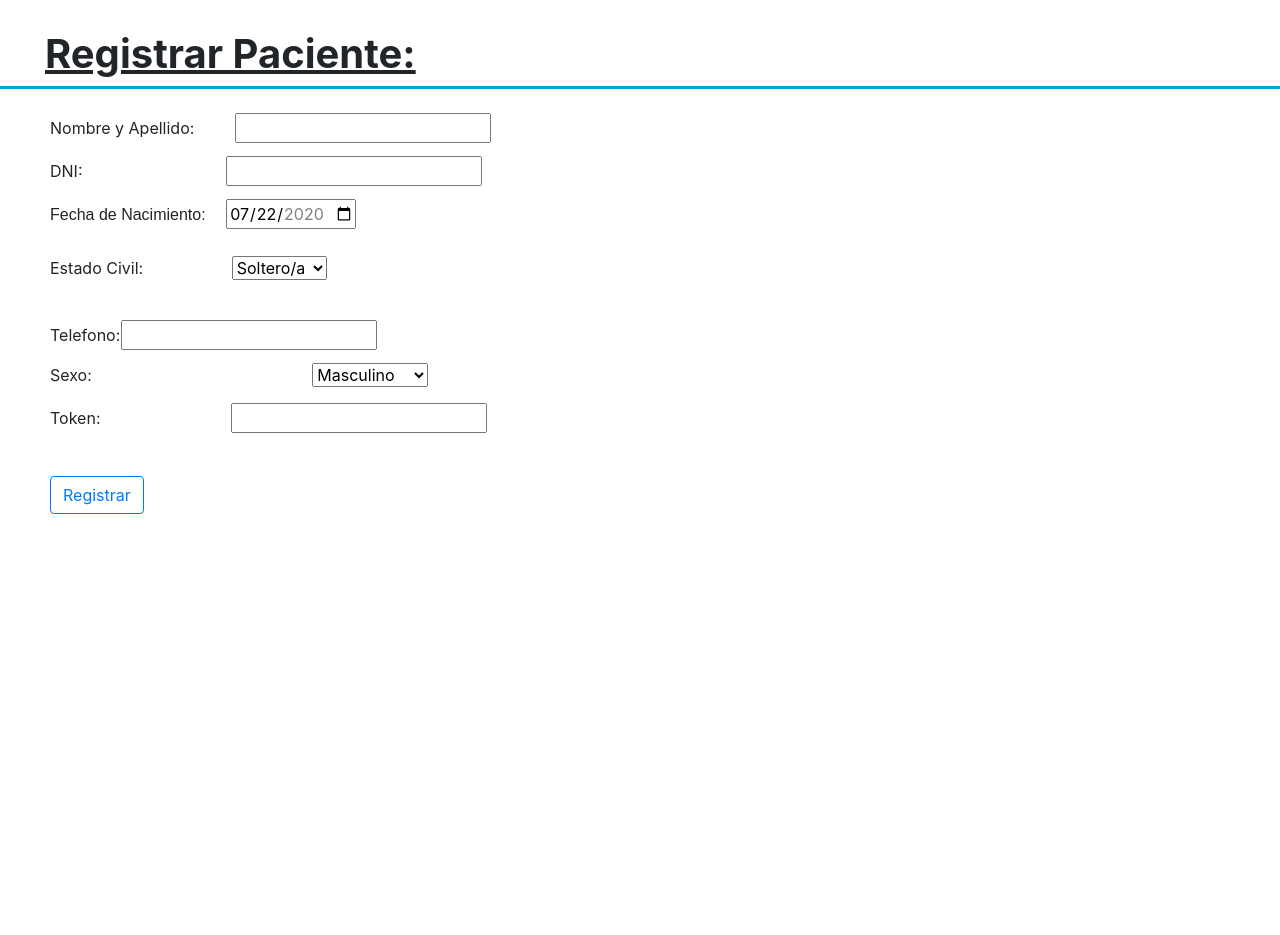
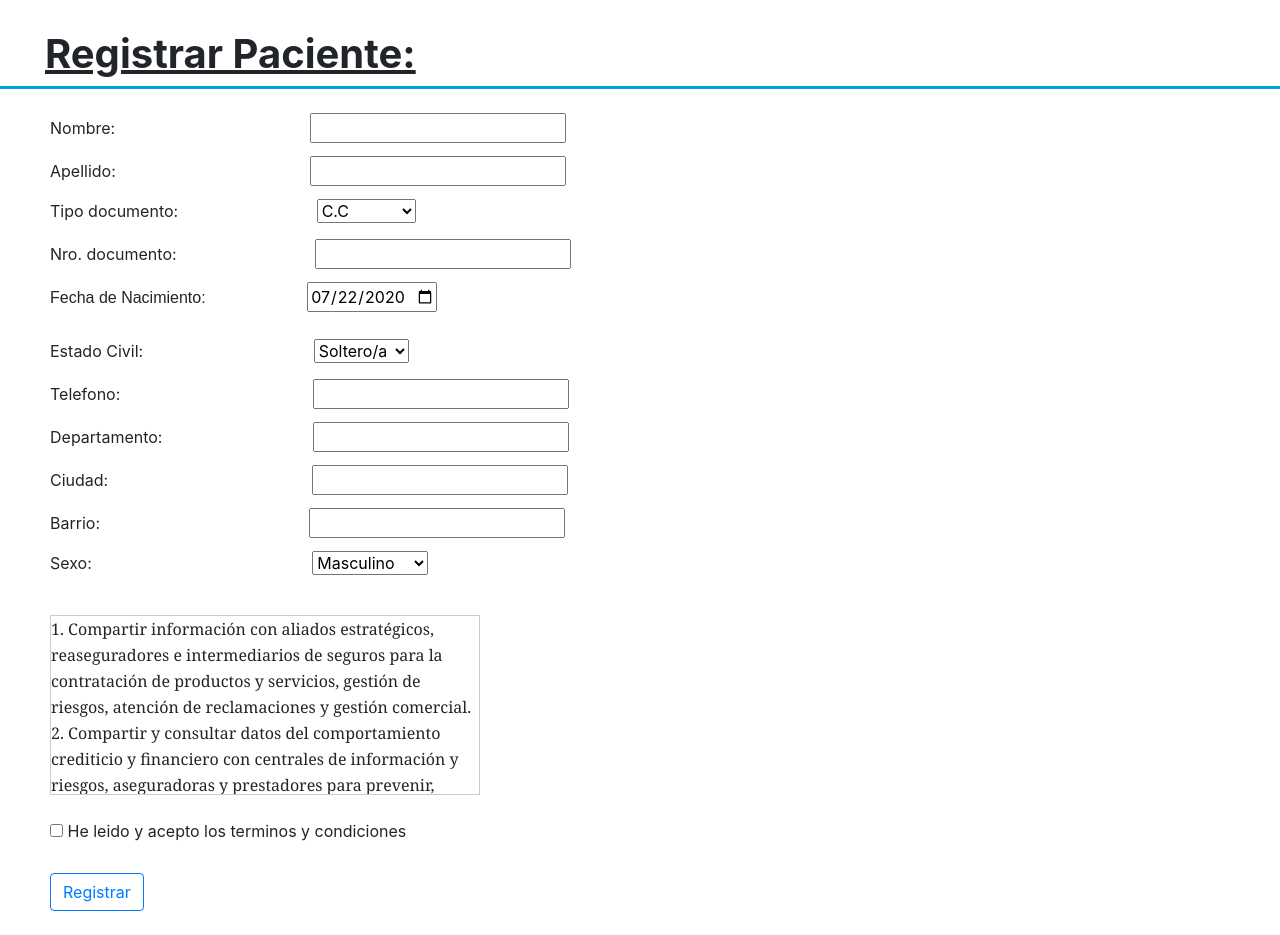
Before and after one commit to icaldasr/GranEscala_grupoA, a Flask app: template templates/registrarpaciente.html in a window 1280 px wide. Before the commit the page ends 514 px from the top, so only its background shows below. Run offline with Flask 2, Linux system fonts and the light colour scheme; the template is opened without the code that fills it, so the values that code supplies are empty; some libraries are stand-ins or nearby versions.

Commit message:
cambio css y registrar paciente
cambio registrar.css y registrarpaciente.html

```diff
--- a/static/styles/registrar.css
+++ b/static/styles/registrar.css
@@ -99,7 +99,7 @@
 	left:192px;
 }
 .espacio-estadocivil{
-  margin-left: 88px;
+  margin-left: 170px;
 }
 
 .espaciodpto{
--- a/templates/registrarpaciente.html
+++ b/templates/registrarpaciente.html
@@ -42,16 +42,37 @@
 
     <div class="agregarEspacioizq " >
 
-      <p class="inline-block">Nombre y Apellido:</p>
-      <input type="text" name="nombreyapellido" class=" espacioi2 inline-block ">
+      <p class="inline-block">Nombre:</p>
+      <input type="text" name="nombreyapellido" class=" center6 inline-block ">
+
+    </div>
+
+    <div class="agregarEspacioizq " >
+
+      <p class="inline-block">Apellido:</p>
+      <input type="text" name="nombreyapellido" class=" center6 inline-block ">
 
     </div>
 
 
-    <div class="agregarEspacioizq " >
+    <div class="agregarEspacioizq ">
 
-      <p class="inline-block">DNI:</p>
-      <input type="text" name="dni" class=" center2 inline-block ">
+
+        <p class="inline-block">Tipo documento:</p>
+
+        <select name="OS" class=" centertipo ">
+            <option value="1">C.C</option>
+            <option value="2">T.I</option>
+            <option value="3">Pasaporte</option>
+        </select>
+
+    </div>
+
+
+    <div class="agregarEspacioizq ">
+
+        <p class="inline-block">Nro. documento:</p>
+        <input type="text" name="numeroDocumento" class=" centertipo">
 
     </div>
 
@@ -59,7 +80,7 @@
 
       <label class="inline-block" for="start">Fecha de Nacimiento:</label>
 
-      <input class="inline-block espacioi" type="date" id="start" name="trip-start" value="2020-07-22" min="2020-01-01" max="2020-12-31">
+      <input class="inline-block centerfecha" type="date" id="start" name="trip-start" value="2020-07-22" min="1900-01-01" max="2020-12-31">
 
     </div>
 
@@ -78,20 +99,39 @@
     </div>
 
 
-    &ensp;
+    <div class="agregarEspacioizq " >
+
+      <p class="inline-block">Telefono:</p>
+      <input type="text" name="tel" class=" espacio-telm inline-block ">
+
+    </div>
+
+
+    <div class="agregarEspacioizq">
+        <p class="inline-block">Departamento:</p>
+        <input type="text" name="departamento" class=" espaciodpto inline-block">
+
+    </div>
+
+
+    <div class="agregarEspacioizq">
+        <p class="inline-block">Ciudad:</p>
+        <input type="text" name="ciudad" class=" centerciudad inline-block ">
+
+    </div>
+
+
+    <div class="agregarEspacioizq">
+        <p class="inline-block">Barrio:</p>
+        <input type="text" name="barrio" class=" centerbarrio inline-block ">
+
+    </div>
 
 
     <div class="agregarEspacioizq " >
 
-      <p class="inline-block">Telefono:</p>
-      <input type="text" name="tel" class=" espacio-tel inline-block ">
-
-    </div>
-
-    <div class="agregarEspacioizq " >
-
       <p class="inline-block">Sexo:</p>
-      <select name="OS" class=" espacio-sexo ">
+      <select name="OS" class=" espacio-sexo inline-block  ">
             <option value="1">Masculino</option>
             <option value="2">Femenino</option>
             <option value="3">Transformer</option>
@@ -99,87 +139,12 @@
 
     </div>
 
-    <div class="agregarEspacioizq " >
-
-      <p class="inline-block">Token:</p>
-      <input type="text" name="token" class=" espacio-token inline-block ">
-
-    </div>
 
 
+     &ensp;
 
-    <!-- <div >
 
-        NUMERO DE DOCUMENTO:  &emsp; <input type="text" name="numeroDocumento" class=" center4 ">
-
-    </div>
-
-    &ensp;
-
-    <div >
-        DEPARTAMENTO:  &emsp; <input type="text" name="departamento" class=" center5 ">
-
-    </div>
-
-    &ensp;
-
-    <div >
-        CIUDAD:  &emsp; <input type="text" name="ciudad" class=" center6 ">
-
-    </div>
-
-    &ensp;
-
-    <div >
-        BARRIO:  &emsp; <input type="text" name="barrio" class=" center7 ">
-
-    </div>
-
-    &ensp;
-
-    <div >
-        TELEFONO:  &emsp; <input type="text" name="telefono" class=" center8 ">
-
-    </div>
-
-    &ensp;
-
-    <div >
-        EDAD:  &emsp; <input type="text" name="edad" class=" center9 ">
-
-    </div>
-
-    &ensp;
-
-    <div >
-        GENERO:  &emsp; <input type="text" name="genero" class=" center10 ">
-
-    </div>
-
-    &ensp;
-
-    <div >
-        CORREO ELECTRONICO:  &emsp; <input type="text" name="correo" class=" center11 ">
-
-    </div>
-
-    &ensp;
-
-    <div >
-        CONTRASEÑA:  &emsp; <input type="text" name="contrasena" class=" center12 ">
-
-    </div>
-
-    &ensp;
-
-    <div >
-        VERIFICAR CONTRASEÑA:  &emsp; <input type="text" name="contrasenaVerificada" class=" center13 ">
-
-    </div>
-
-    &ensp;
-
-    <div style="height:180px;width:400px;border:1px solid #ccc;font:16px/26px Georgia, Garamond, Serif;overflow:auto;" >
+    <div class="agregarEspacioizq"style="height:180px;width:430px;border:1px solid #ccc;font:16px/26px Georgia, Garamond, Serif;overflow:auto; " align="left" >
 
 1. Compartir información con aliados estratégicos, reaseguradores e intermediarios de seguros para la contratación de productos y servicios, gestión de riesgos, atención de reclamaciones y gestión comercial.
 
@@ -231,13 +196,12 @@ Otras finalidades
 
     &ensp;
 
-    <div>
+    <div class="agregarEspacioizq">
 
      <input type="checkbox" name="terminos" value="term"> He leido y acepto los terminos y condiciones<br>
 
     </div>
 
-    &ensp; -->
 
     <div class="agregarEspacioizq espacio-arriba">
 
@@ -249,18 +213,5 @@ Otras finalidades
 
 
 
-
-
-
-
-
-
-
-
-
-
-
-
-
 </body>
 </html>
```
